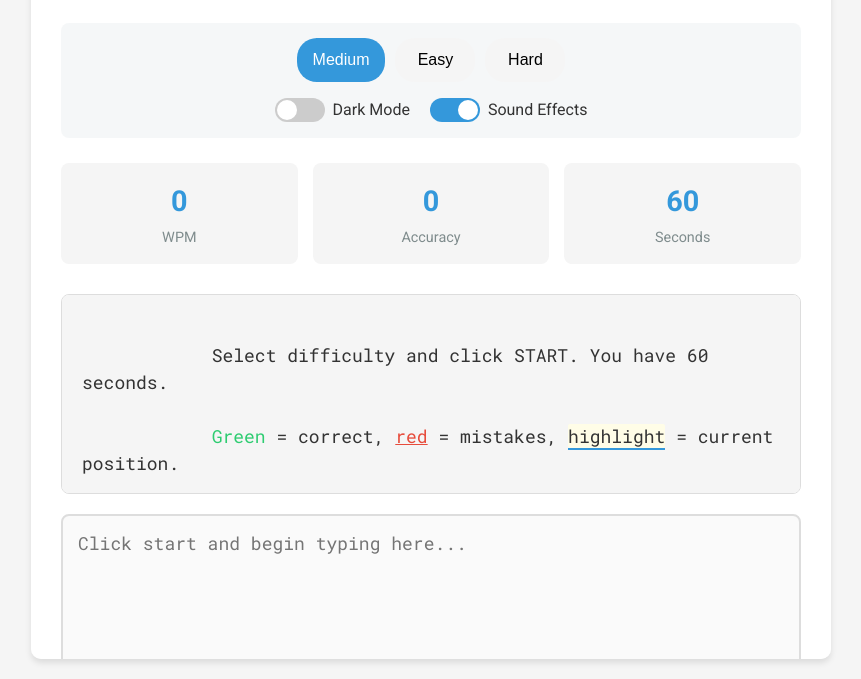
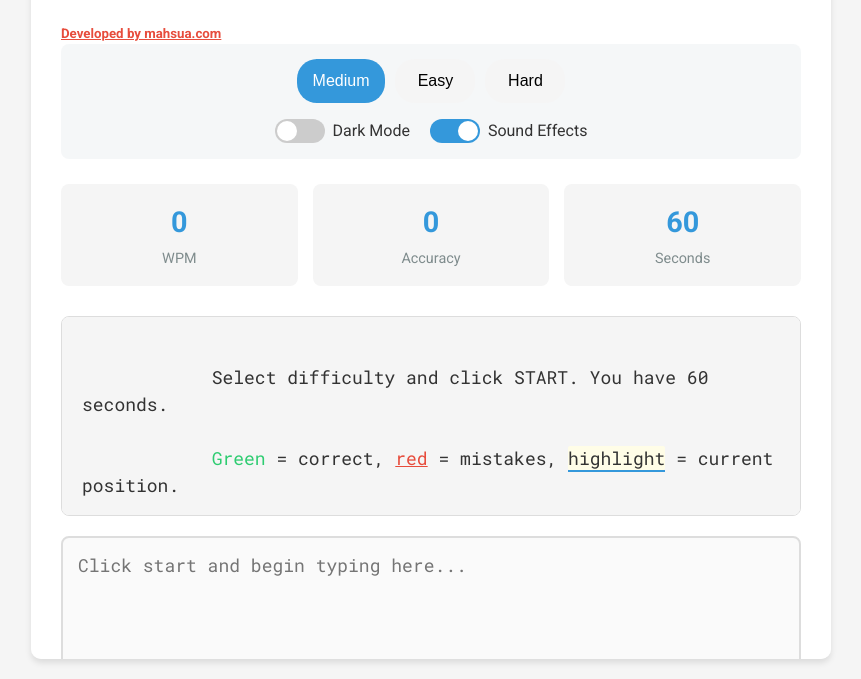
Before and after one commit to MahsuaIT/Typing-Speed-Test, a plain HTML site: page index.html in a window 1280 px wide. Shown: the part 121-800 px from the top of the page, without its empty margins (209-1070 px from the left). Drawn offline with Linux system fonts and the light colour scheme.

Commit message:
Update index.html

```diff
--- a/index.html
+++ b/index.html
@@ -10,7 +10,7 @@
 <body>
     <div class="container">
         <h1>Typing Speed Test</h1>
-
+        <h5><a class="incorrect" href="https://sites.google.com/view/mahsua-india">Developed by mahsua.com</a></h5>
         <div class="settings">
             <div class="difficulty">
                 <button class="difficulty-btn active" data-difficulty="medium">Medium</button>
```
